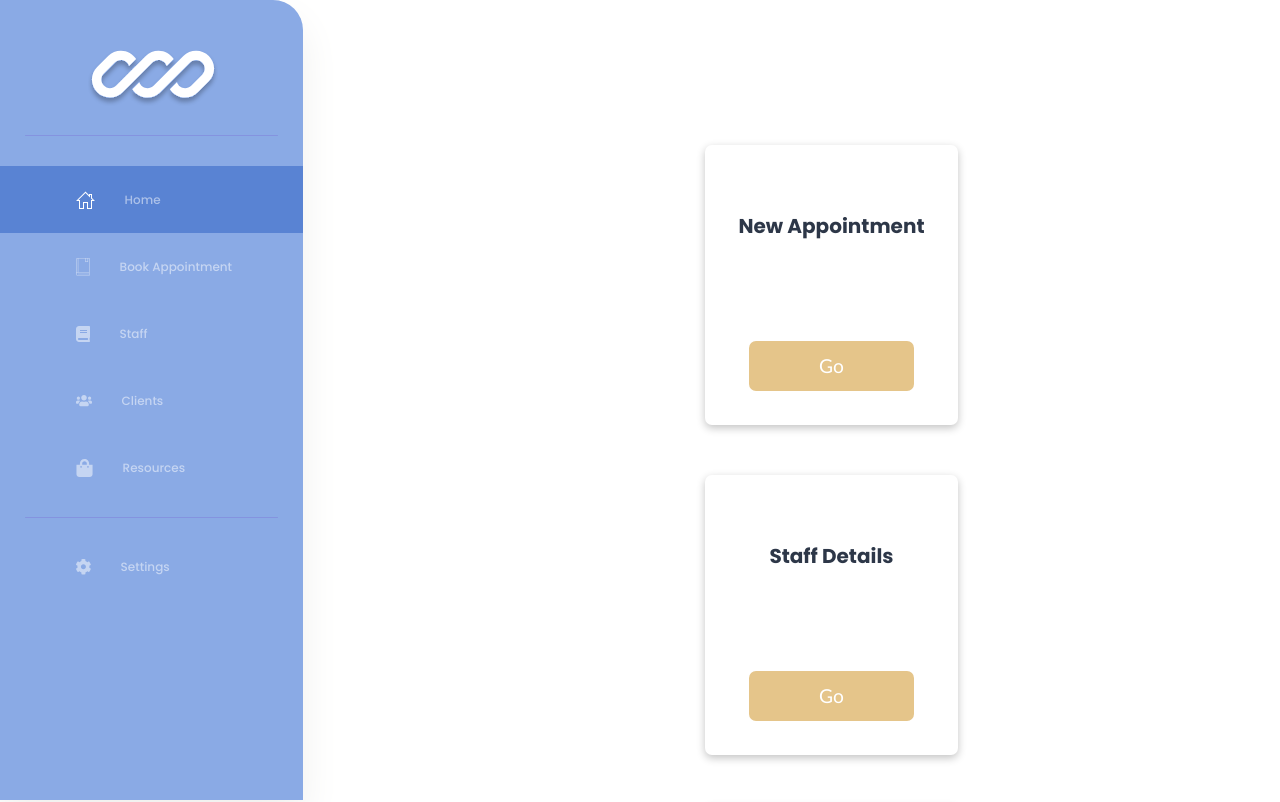
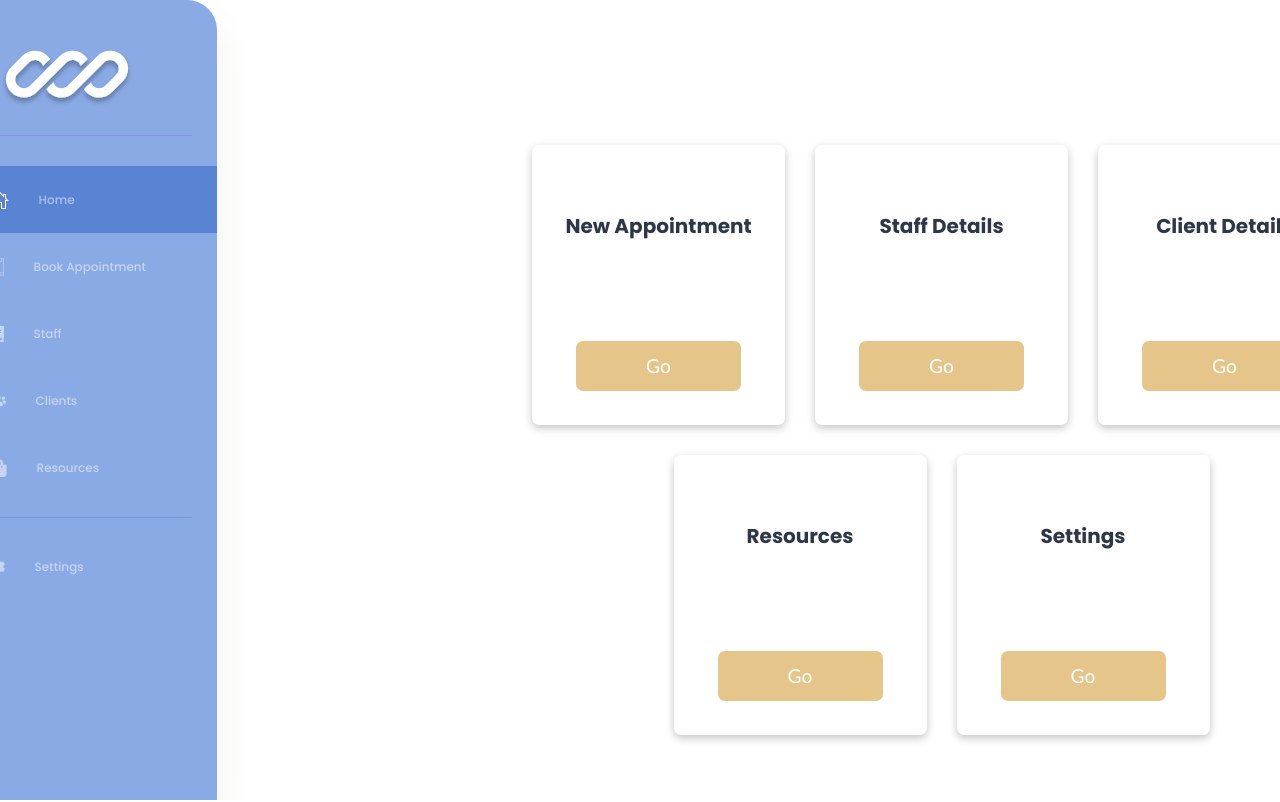
Before and after one commit to nology-tech/Tahiti-Client-Project, a React (Create React App) app: page /home in a window 1280 px wide. Shown: the top 802 px of the page. Built offline with nearby package versions, Linux system fonts and the light colour scheme.

Commit message:
created containers for rows in Home component

```diff
--- a/src/pages/Home/Home.jsx
+++ b/src/pages/Home/Home.jsx
@@ -14,11 +14,18 @@ const Home = () => {
         <div className="mockHeader">
           <h1>Home</h1>
         </div>
-        <HompageCard title="New Appointment" link="/booking" />
-        <HompageCard title="Staff Details" link="/staff" />
-        <HompageCard title="Client Details" link="clients" />
-        <HompageCard title="Resources" link="/resources" />
-        <HompageCard title="Settings" link="/settings" />
+
+        <div className="rowContainer">
+          <div className="firstRow">
+            <HompageCard title="New Appointment" link="/booking" />
+            <HompageCard title="Staff Details" link="/staff" />
+            <HompageCard title="Client Details" link="clients" />
+          </div>
+          <div className="secondRow">
+            <HompageCard title="Resources" link="/resources" />
+            <HompageCard title="Settings" link="/settings" />
+          </div>
+        </div>
       </div>
       <MobileNavPage />
     </div>
--- a/src/pages/Home/Home.scss
+++ b/src/pages/Home/Home.scss
@@ -1,12 +1,21 @@
 @use "../../styles/variables" as *;
+
+.MobileNav {
+  display: none;
+}
 
 .mockHeader {
   display: none;
 }
 
 .layout {
+  box-sizing: border-box;
+  overflow-x: hidden;
+  padding: 0;
+  margin: 0;
+
   height: 100%;
-  width: 100vw;
+  width: 100%;
   background-color: $color-white-header;
   display: flex;
   justify-content: center;
@@ -20,9 +29,28 @@
   gap: 20px;
   margin-left: 300px;
   margin-top: 130px;
+
+  .rowContainer {
+    .firstRow {
+      display: grid;
+      grid-template-columns: 1fr 1fr 1fr;
+    }
+
+    .secondRow {
+      display: grid;
+      grid-template-columns: 1fr 1fr;
+      :nth-child(1) {
+        justify-self: end;
+      }
+    }
+  }
 }
 
 @media screen and (max-width: 720px) {
+  .MobileNav {
+    display: unset;
+  }
+
   .desktopNav {
     display: none;
   }
```
